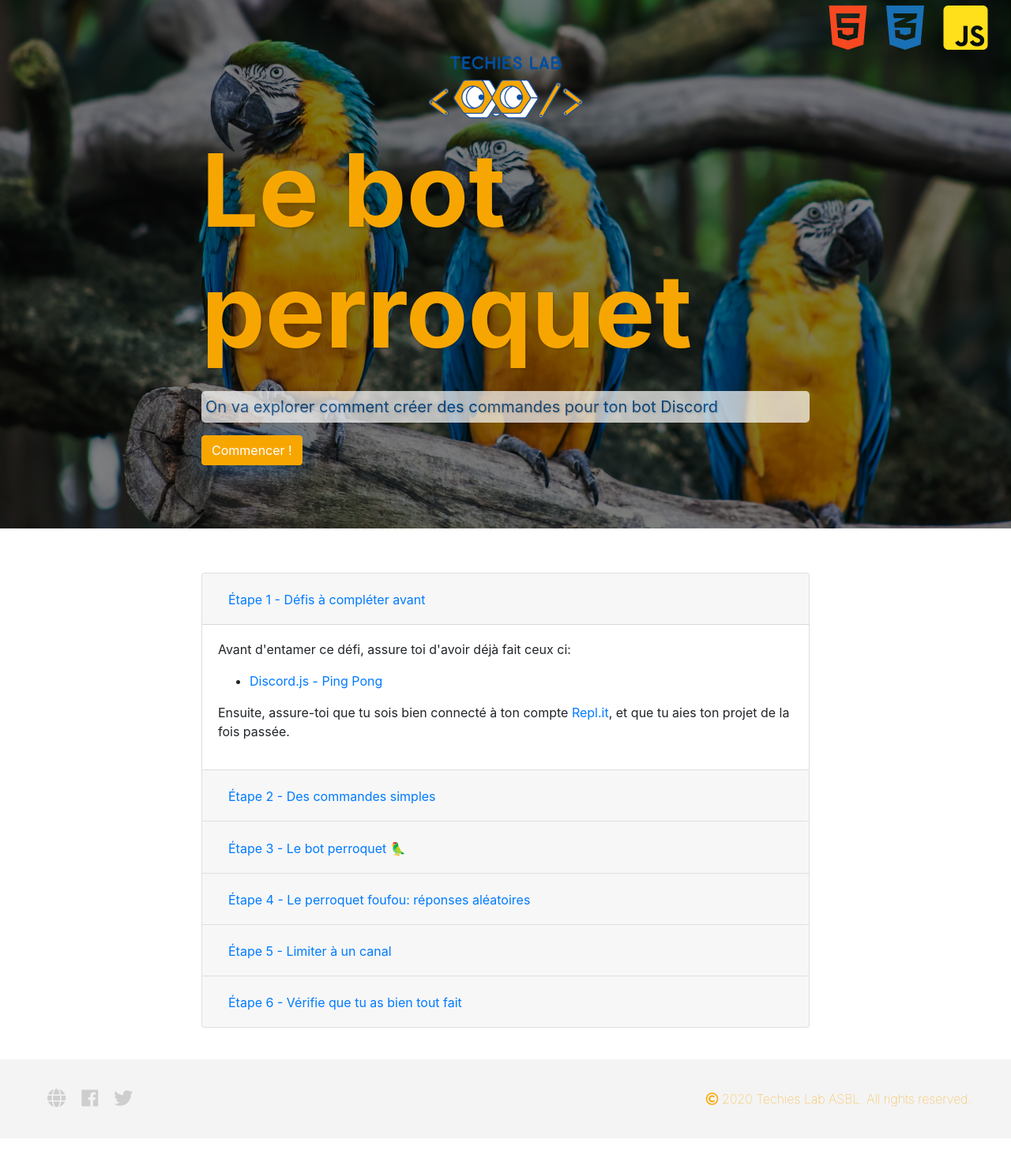
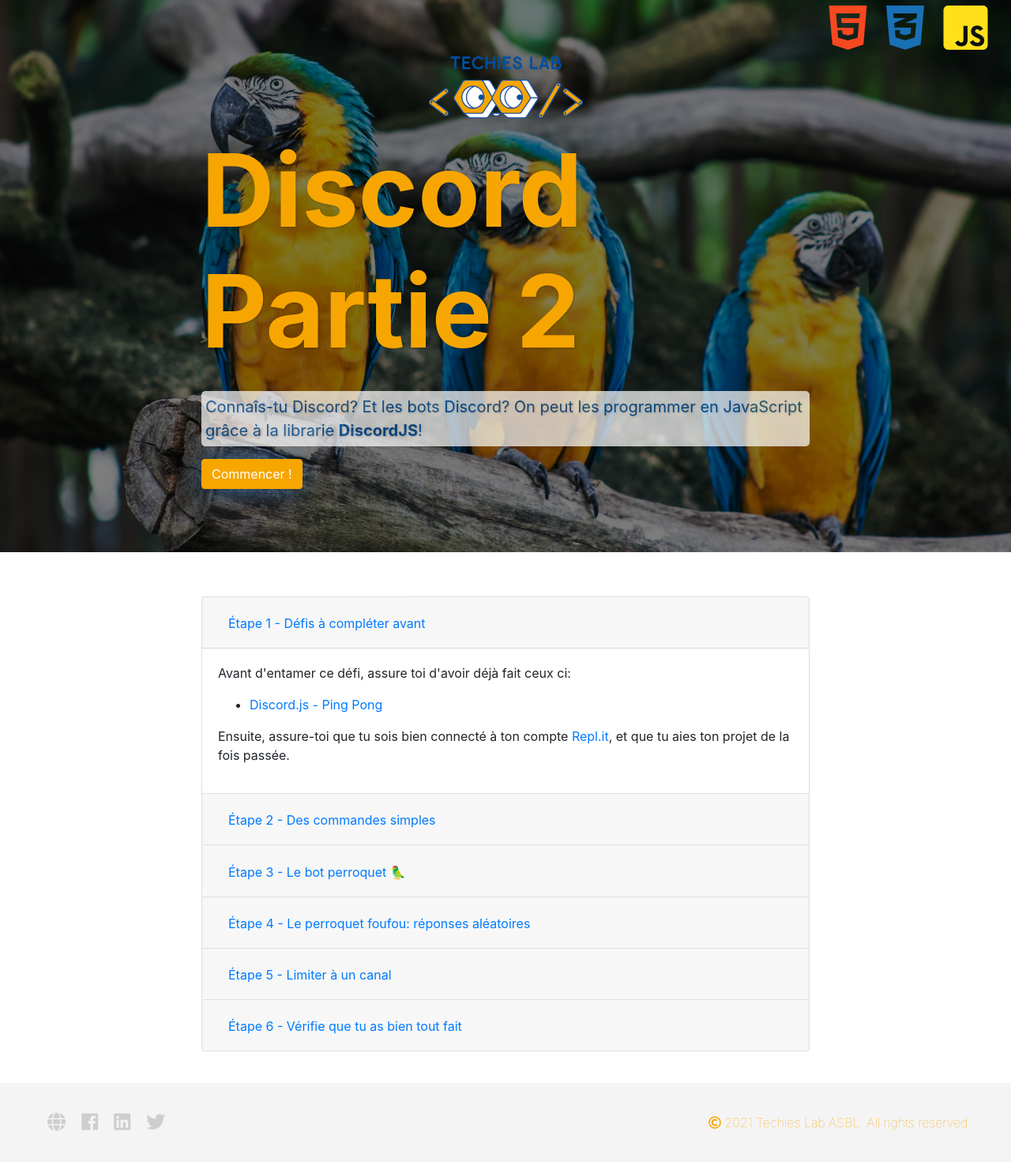
Before and after one commit to TechiesLab/DiscordJS-Commandes, a plain HTML site: page index.html in a window 1280 px wide. Shown: the part 23-1494 px from the top of the page at 79% size. Before the commit the page ends 1464 px from the top, so only its background shows below. Drawn offline with nearby package versions, Linux system fonts and the light colour scheme; some packages are replaced by stand-ins of ours; a script that the page names is missing.

Commit message:
Title and Footer

```diff
--- a/index.html
+++ b/index.html
@@ -22,10 +22,10 @@
       <div class="main">
         <img src="images/logo.png" alt="">
         <div class="class-title">
-          <h1>Le bot perroquet</h1>
+          <h1>Discord Partie 2</h1>
         </div>
       </div>
-      <p>On va explorer comment créer des commandes pour ton bot Discord</p>
+      <p>Connaîs-tu Discord? Et les bots Discord? On peut les programmer en JavaScript grâce à la librarie <b>DiscordJS</b>!</p>
       <a class="btn btn-primary tl-button" href="#challenge" role="button">Commencer !</a>
     </div>
   </div>
@@ -377,12 +377,14 @@
     <div class="footer-links">
       <a href="https://techieslab.be/"><i class="fas fa-globe"></i></i></a>
       <a href="https://www.facebook.com/TechiesLabBrussels"><i class="fab fa-facebook"></i></a>
+      <a href="https://www.linkedin.com/company/techies-lab/"><i class="fab fa-linkedin"></i></a>
       <a href="https://twitter.com/TechiesLab"><i class="fab fa-twitter"></i></a>
+
     </div>
     <div class="footer-copyright">
-    <a href="https://openclassrooms.com/fr/courses/1603881-apprenez-a-creer-votre-site-web-avec-html5-et-css3/3298561-faites-votre-mise-en-page-avec-flexbox#/id/r-3298711" rel="noopener noreferrer" target="_blank" class="alert-link copyright">
+      <a href="https://techieslab.be" rel="noopener noreferrer" target="_blank" class="alert-link copyright">
         <i class="far fa-copyright"></i>
-      2020 Techies Lab ASBL. All rights reserved.
+        2021 Techies Lab ASBL. All rights reserved.
       </a>
     </div>
   </div>
```
Lines whose indentation alone changed are shown as unchanged.
